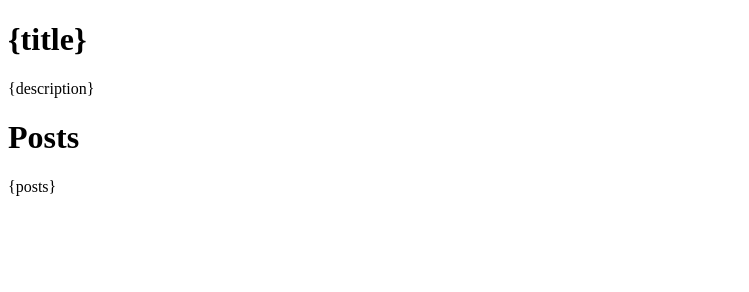
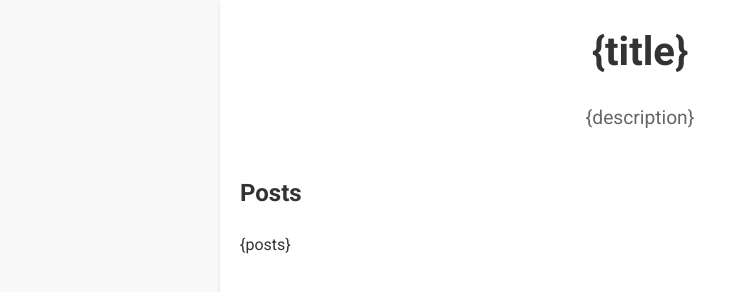
Before and after one commit to TomasBivainis/blog-template, a website: page templates/main.html in a window 1280 px wide. Shown: the whole page, without its empty margins (0-749 px from the left). Drawn offline with Linux system fonts and the light colour scheme; files that its build step writes are made by us from their sources.

Commit message:
Added the bulk of the styling

```diff
--- a/styles/style.css
+++ b/styles/style.css
@@ -1,3 +1,107 @@
+/* Import the Roboto font from Google Fonts */
+@import url("https://fonts.googleapis.com/css2?family=Roboto:wght@400;700&display=swap");
+
+/* Apply the Roboto font globally */
+body {
+  font-family: "Roboto", sans-serif;
+  line-height: 1.6;
+  color: #333;
+  background-color: #f9f9f9;
+  margin: 0;
+  padding: 0;
+}
+
+/* General layout */
+.container {
+  max-width: 800px;
+  margin: 0 auto;
+  padding: 20px;
+  background: #fff;
+  box-shadow: 0 2px 4px rgba(0, 0, 0, 0.1);
+  min-height: 100vh;
+}
+
+/* Header styles */
+header {
+  text-align: center;
+  margin-bottom: 40px;
+}
+
+header h1 {
+  font-size: 2.5em;
+  margin: 0;
+}
+
+header p {
+  font-size: 1.2em;
+  color: #666;
+}
+
+/* Navigation links */
+nav a {
+  color: #007acc;
+  text-decoration: none;
+  margin: 0 10px;
+}
+
+nav a:hover {
+  text-decoration: underline;
+}
+
+/* Post styles */
+h1,
+h2,
+h3,
+h4,
+h5,
+h6 {
+  color: #333;
+  margin-top: 1.5em;
+}
+
+p {
+  margin: 1em 0;
+}
+
+a {
+  color: #007acc;
+  text-decoration: none;
+}
+
+a:hover {
+  text-decoration: underline;
+}
+
+/* Footer styles */
+footer {
+  text-align: center;
+  margin-top: 40px;
+  font-size: 0.9em;
+  color: #666;
+}
+
+footer a {
+  color: #007acc;
+  text-decoration: none;
+}
+
+footer a:hover {
+  text-decoration: underline;
+}
+
+/* Specific styles for posts list */
+#posts a {
+  display: block;
+  padding: 10px 0;
+  border-bottom: 1px solid #eee;
+  color: #007acc;
+}
+
+#posts a:hover {
+  background-color: #f0f0f0;
+}
+
 #title {
-  color: red;
+  color: #333;
+  margin-top: 1.5em;
 }
--- a/templates/main.html
+++ b/templates/main.html
@@ -7,9 +7,20 @@
     <title>{title}</title>
   </head>
   <body>
-    <h1>{title}</h1>
-    <div>{description}</div>
-    <h1>Posts</h1>
-    <div>{posts}</div>
+    <div class="container">
+      <!-- Header Section -->
+      <header>
+        <h1><a href="index.html" id="title">{title}</a></h1>
+        <p id="description">{description}</p>
+      </header>
+      <!-- Posts Section -->
+      <main>
+        <h2>Posts</h2>
+        <div id="posts">{posts}</div>
+      </main>
+
+      <!-- Footer Section -->
+      <footer></footer>
+    </div>
   </body>
 </html>
```
Also changed, not shown: templates/post.html (+19 -6 lines).
